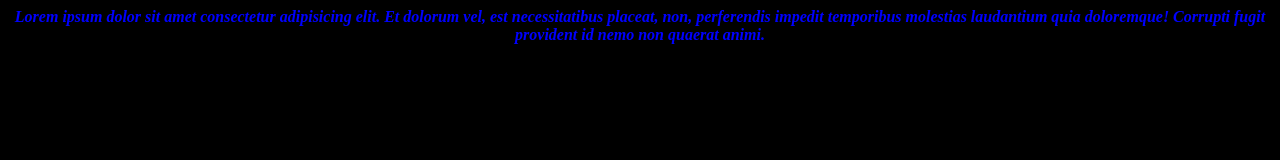
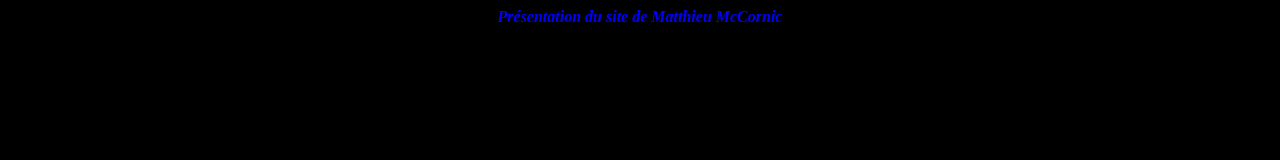
Before and after one commit to mcornic/site-perso, a plain HTML site: page index.html in a window 1280 px wide. Drawn offline with Linux system fonts and the light colour scheme.

Commit message:
Changed first paragraph to description

```diff
--- a/index.html
+++ b/index.html
@@ -5,7 +5,7 @@
     </head>
     <body>
         <p id="header">
-            Lorem ipsum dolor sit amet consectetur adipisicing elit. Et dolorum vel, est necessitatibus placeat, non, perferendis impedit temporibus molestias laudantium quia doloremque! Corrupti fugit provident id nemo non quaerat animi.
+            Présentation du site de Matthieu McCornic
         </p>
     </body>
 </html>
```
